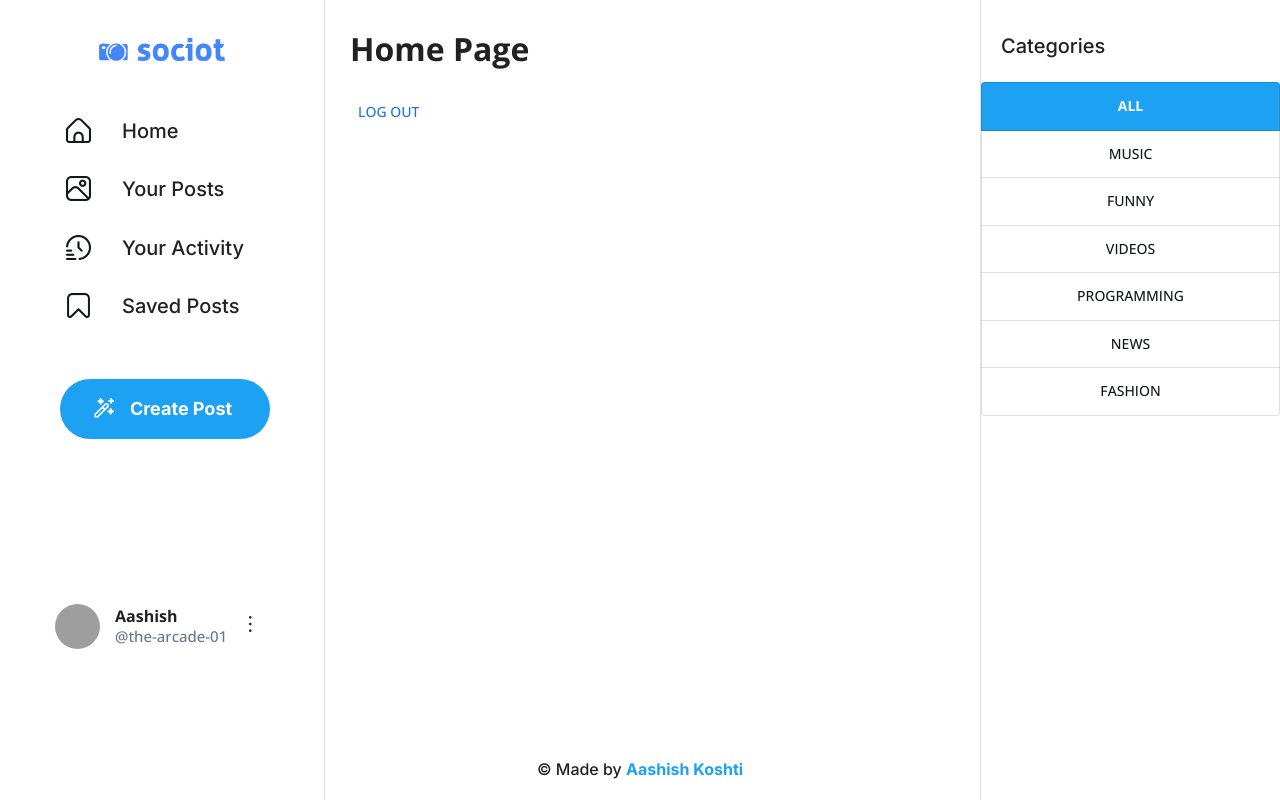
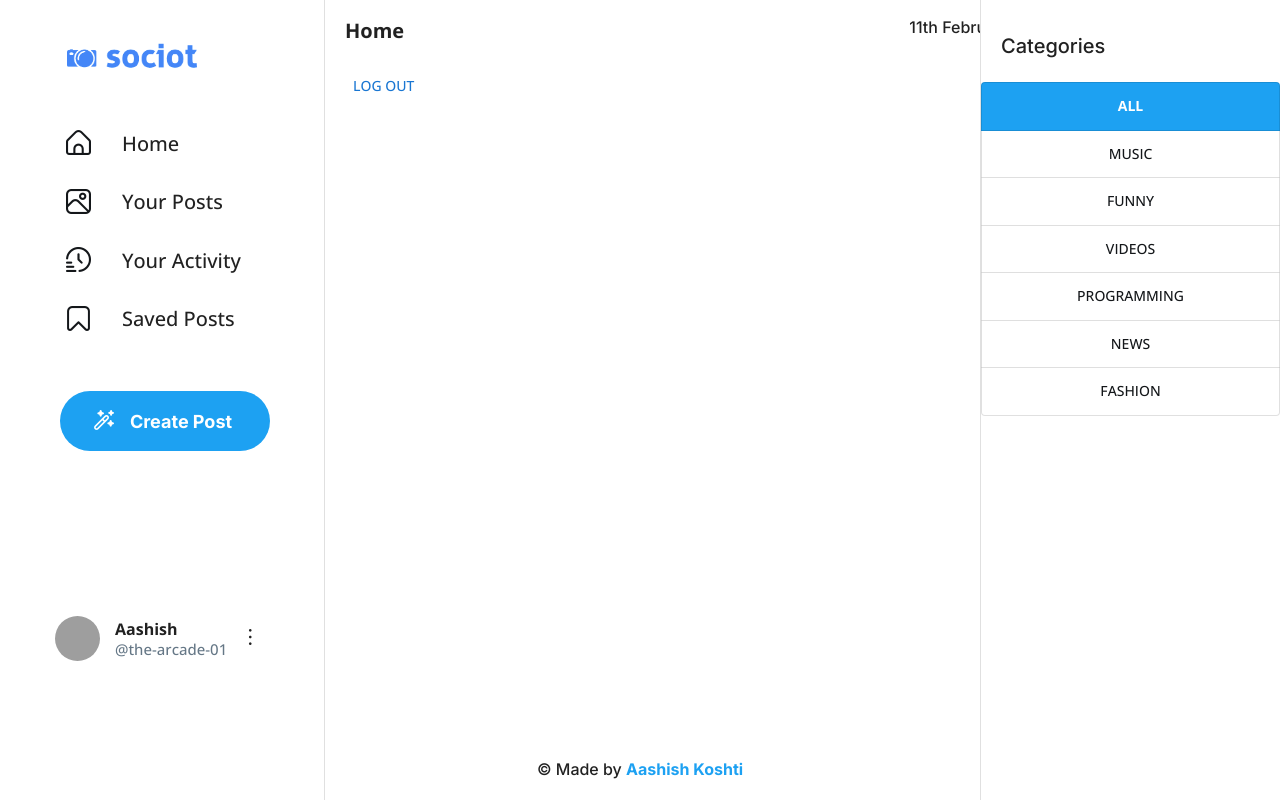
Before and after one commit to the-arcade-01/Sociot, a React (Create React App) app: page /home in a window 1280 px wide. Built offline with nearby package versions, Linux system fonts and the light colour scheme; no server answers; grey boxes are pictures that could not be loaded.

Commit message:
homepage layout done

```diff
--- a/package.json
+++ b/package.json
@@ -10,6 +10,7 @@
     "@testing-library/react": "^12.1.2",
     "@testing-library/user-event": "^13.5.0",
     "axios": "^0.25.0",
+    "date-fns": "^2.28.0",
     "dotenv": "^16.0.0",
     "react": "^17.0.2",
     "react-dom": "^17.0.2",
--- a/src/components/AuthForms/LoginForm.js
+++ b/src/components/AuthForms/LoginForm.js
@@ -49,7 +49,7 @@ const LoginForm = () => {
         flexDirection: "column",
       }}
     >
-      <Typography variant="h4" sx={{ fontWeight: "600" }}>
+      <Typography variant="h4" sx={{ fontWeight: "600", fontFamily: "Inter" }}>
         Welcome back!
       </Typography>
       <form
@@ -78,13 +78,14 @@ const LoginForm = () => {
             "&:hover": {
               backgroundColor: "#1da1f2",
             },
+            fontFamily: "Inter",
           }}
           type="submit"
         >
           Sign In
         </Button>
       </form>
-      <Typography variant="body1">
+      <Typography variant="body1" sx={{ fontFamily: "Inter" }}>
         Don't have an account?{" "}
         <Link
           to="/register"
--- a/src/components/AuthForms/SignupForm.js
+++ b/src/components/AuthForms/SignupForm.js
@@ -47,7 +47,7 @@ const SignupForm = () => {
         flexDirection: "column",
       }}
     >
-      <Typography variant="h4" sx={{ fontWeight: "600" }}>
+      <Typography variant="h4" sx={{ fontWeight: "600", fontFamily: "Inter" }}>
         Hello, new here?
       </Typography>
       <form
@@ -86,13 +86,14 @@ const SignupForm = () => {
             "&:hover": {
               backgroundColor: "#1da1f2",
             },
+            fontFamily: "Inter",
           }}
           type="submit"
         >
           Register
         </Button>
       </form>
-      <Typography variant="body1">
+      <Typography variant="body1" sx={{ fontFamily: "Inter" }}>
         Already have an account?{" "}
         <Link
           to="/login"
--- a/src/components/Layout/LeftDrawer.js
+++ b/src/components/Layout/LeftDrawer.js
@@ -83,7 +83,12 @@ const LeftDrawer = () => {
       <Box
         component="img"
         src="assets/sociot-logo.png"
-        sx={{ transform: "scale(40%)", marginTop: "15px", cursor: "pointer" }}
+        sx={{
+          transform: "scale(35%)",
+          marginTop: "15px",
+          cursor: "pointer",
+          marginLeft: "-60px",
+        }}
         onClick={() => navigate("/home")}
       />
       <Paper sx={{ marginLeft: "50px", marginTop: "10px" }}>
@@ -102,7 +107,7 @@ const LeftDrawer = () => {
                 <Typography
                   sx={{
                     fontWeight: "500",
-                    fontFamily: "Inter",
+                    fontFamily: "Open Sans",
                     fontSize: "20px",
                   }}
                 >
--- a/src/pages/HomePage.js
+++ b/src/pages/HomePage.js
@@ -4,6 +4,10 @@ import axios from "axios";
 import UserContext from "../store/UserContext";
 
 import LogoutUser from "../components/AuthForms/LogoutUser";
+
+import Typography from "@mui/material/Typography";
+
+import { format } from "date-fns";
 
 const HomePage = () => {
   const [message, setMessage] = useState("");
@@ -22,8 +26,30 @@ const HomePage = () => {
       .catch((err) => console.log(err));
   }, []);
   return (
-    <div style={{ marginLeft: "350px", marginTop: "25px" }}>
-      <h1>Home Page</h1>
+    <div
+      style={{
+        marginLeft: "325px",
+        width: "750px",
+        // background: "#aab8c2",
+        padding: "15px 20px",
+      }}
+    >
+      <div
+        style={{
+          display: "flex",
+          justifyContent: "space-between",
+        }}
+      >
+        <Typography variant="h6" sx={{ fontWeight: "700" }}>
+          Home
+        </Typography>
+        <Typography
+          variant="body1"
+          sx={{ fontWeight: "500", fontFamily: "Inter" }}
+        >
+          {format(new Date(), "do MMMM Y")}
+        </Typography>
+      </div>
       <h1>
         {UserCtx.userData.name} {message}
       </h1>
```
Also changed, not shown: 1 other file (tests, documents, lock files or other folders).
